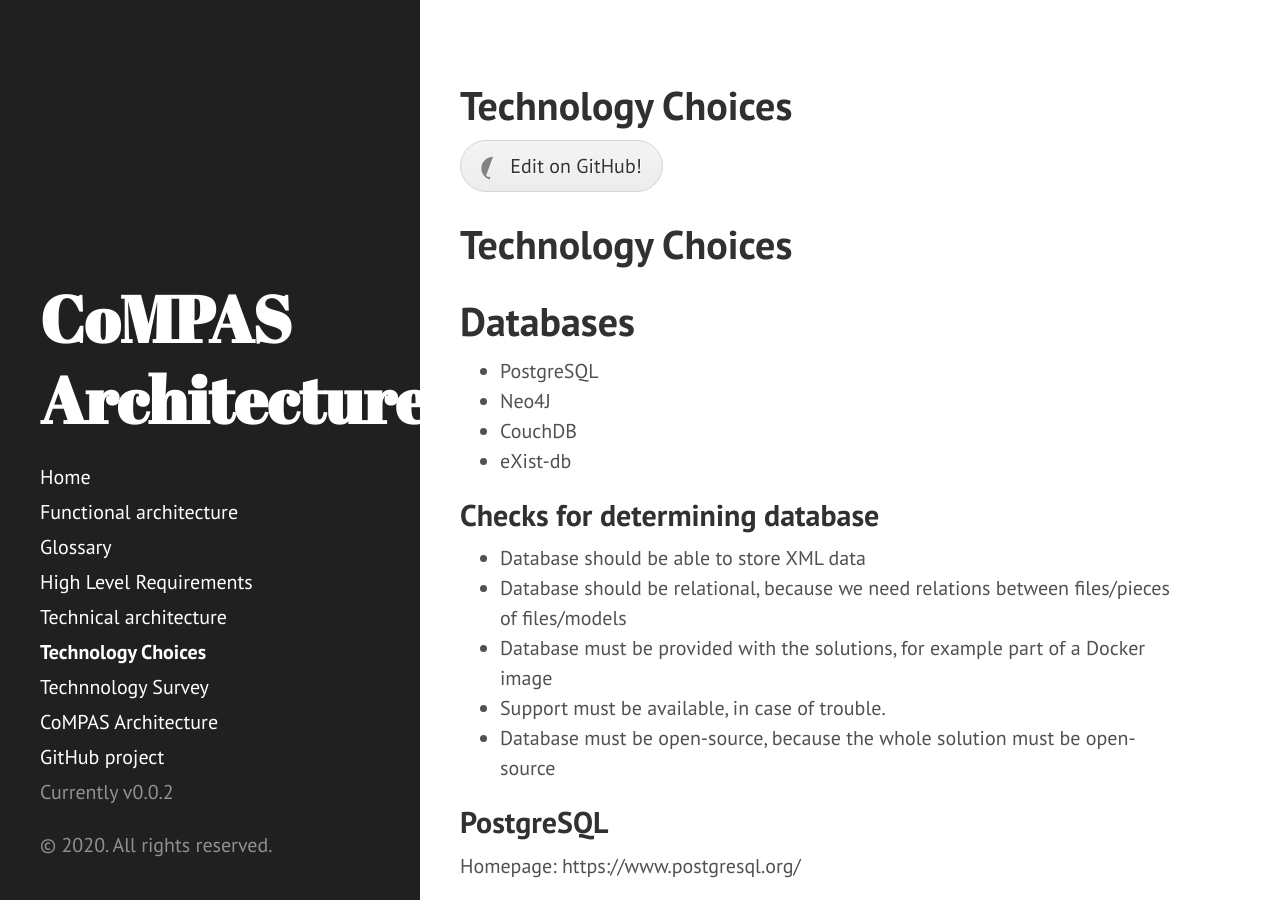
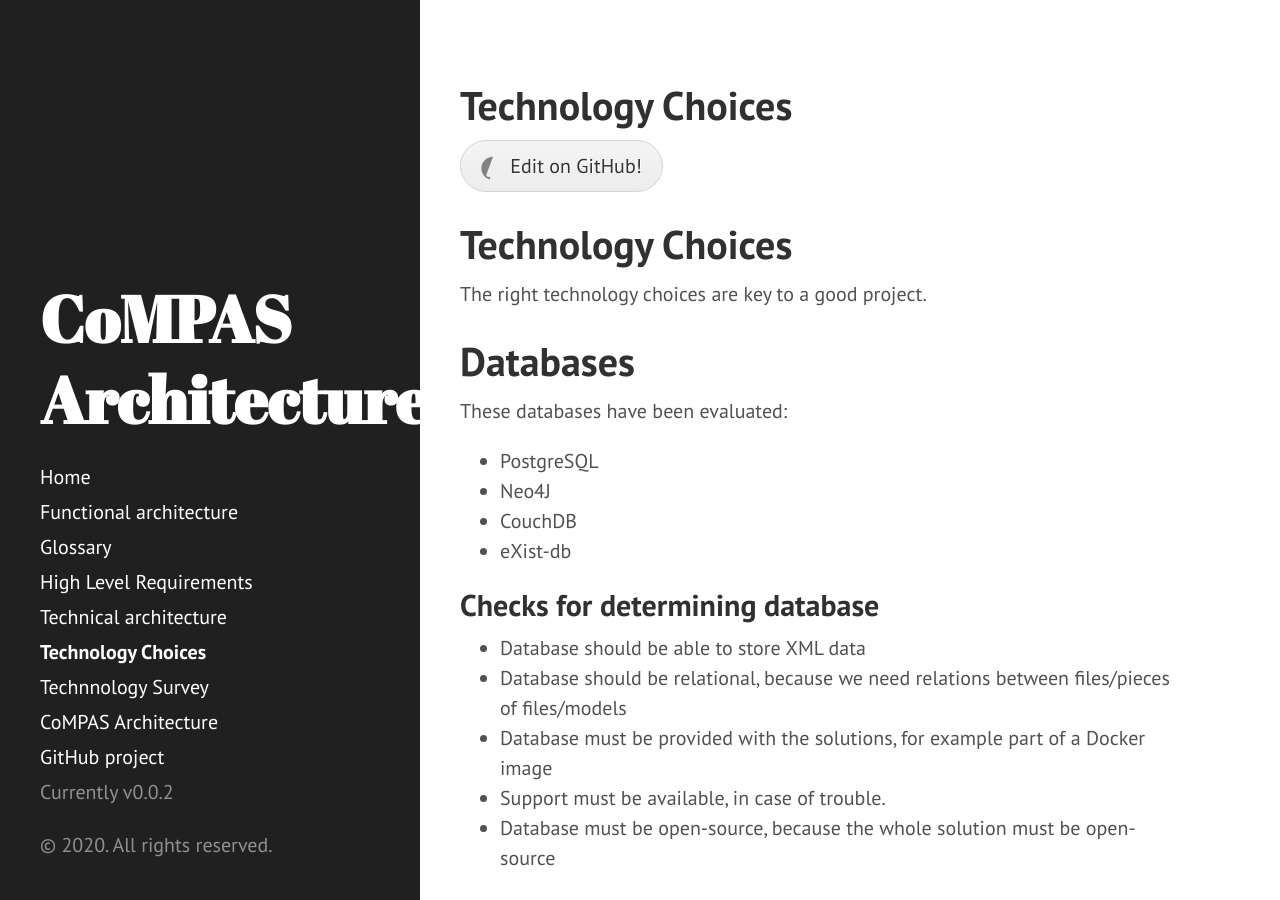
Before and after one commit to com-pas/compas-architecture, a Jekyll site: the page built from TECHNOLOGY_CHOICES.md, in a window 1280 px wide and 900 px high. Built offline with Jekyll 4.4.1, drawn with Linux system fonts in a browser that asks for light colours; our own code applies the rules of GitHub Pages for plain Markdown files; some of the changed text lies outside the part shown.

Commit message:
First Comments
Signed-off-by: Rob Tjalma <rob@tjalma.com>

```diff
--- a/TECHNOLOGY_CHOICES.md
+++ b/TECHNOLOGY_CHOICES.md
@@ -1,6 +1,8 @@
 # Technology Choices
+The right technology choices are key to a good project.
 
 # Databases
+These databases have been evaluated:
 - PostgreSQL
 - Neo4J
 - CouchDB
```
Also changed, not shown: other parts of TECHNOLOGY_CHOICES.md (+1 -0 lines).
